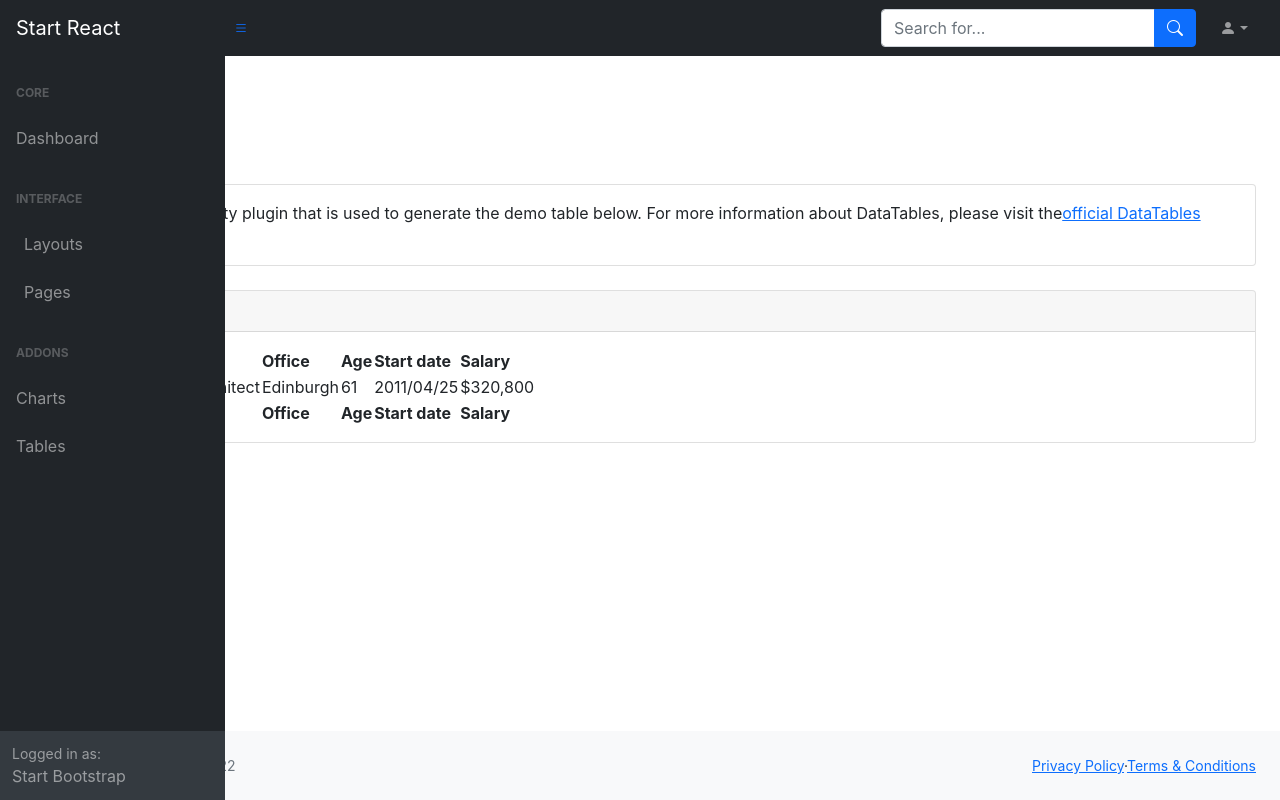
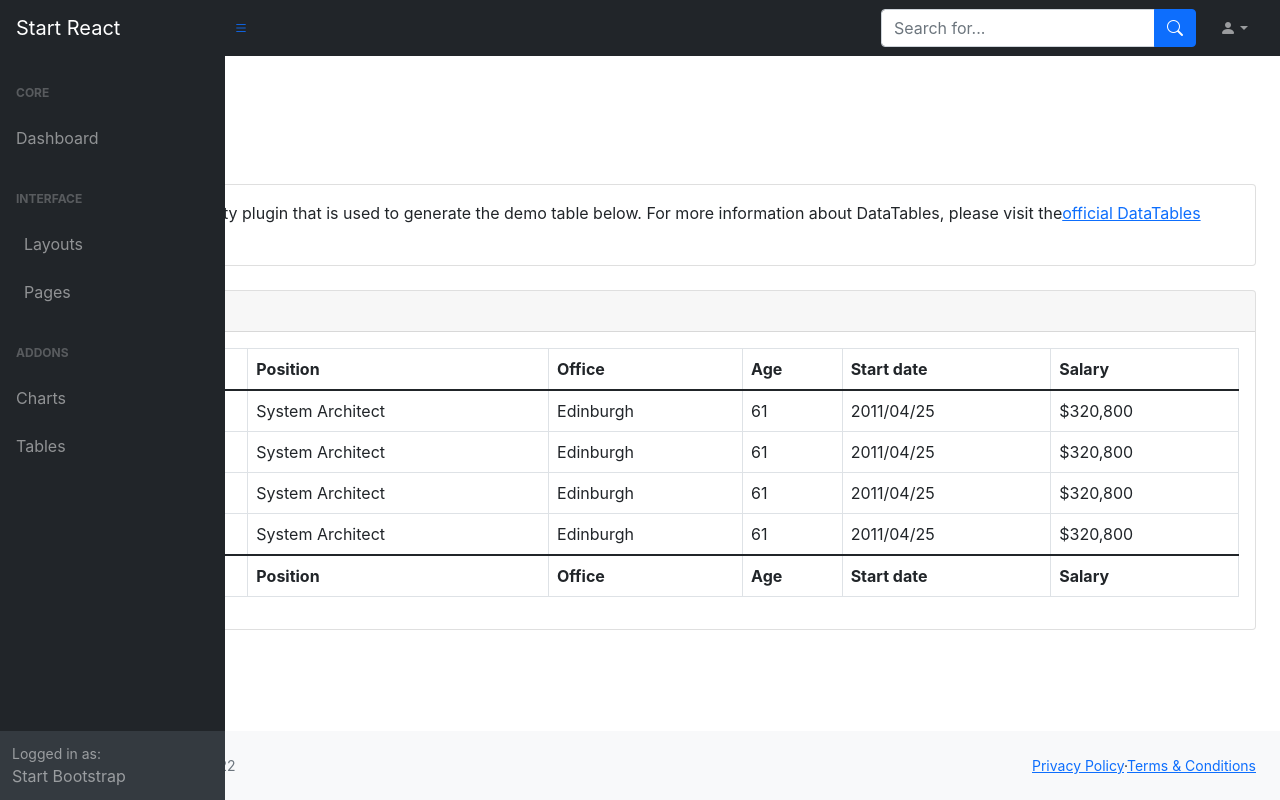
Before and after one commit to Noums26/hei-td00-el1-pt2-react, a React (Create React App) app: page / in a window 1280 px wide. Built offline with nearby package versions, Linux system fonts and the light colour scheme; the HTML template or start-up script is replaced by a standard one.

Commit message:
feat: ajout dataTable

```diff
--- /dev/null
+++ b/src/components/DataTable.js
@@ -0,0 +1,47 @@
+import React from 'react';
+
+export const DataTableHeader = ({title}) => {
+    return (
+        <>
+            <thead>
+                <tr>
+                    {title.map(item => {return <th key={item}>{item}</th>})}
+                </tr>
+            </thead>
+            <tfoot>
+                <tr>
+                    {title.map(item => {return <th key={item}>{item}</th>})}
+                </tr>
+            </tfoot>
+        </>
+    )
+}
+
+export const DataTableBody = ({children}) => {
+    return (
+        <tbody>
+            {children}
+        </tbody>
+    )
+}
+
+export const DataTableCell = ({item}) => {
+    const title = Object.keys(item);
+    return (
+        <tr>
+            {title.map((e) => {
+                return <td>{item[`${e}`]}</td>
+            })}
+        </tr>
+    )
+}
+
+const DataTable = ({children}) => {
+    return (
+        <table id="datatablesSimple" className="table table-bordered">
+            {children}
+        </table>
+    );
+};
+
+export default DataTable;
--- /dev/null
+++ b/src/components/data.js
@@ -0,0 +1,34 @@
+export let data = [
+    {
+        'Name': 'TigerNixon',
+        'Position': 'System Architect',
+        'Office': 'Edinburgh',
+        'Age': 61,
+        'Start date': '2011/04/25',
+        'Salary': '$320,800'
+    },
+    {
+        'Name': 'TigerNixon',
+        'Position': 'System Architect',
+        'Office': 'Edinburgh',
+        'Age': 61,
+        'Start date': '2011/04/25',
+        'Salary': '$320,800'
+    },
+    {
+        'Name': 'TigerNixon',
+        'Position': 'System Architect',
+        'Office': 'Edinburgh',
+        'Age': 61,
+        'Start date': '2011/04/25',
+        'Salary': '$320,800'
+    },
+    {
+        'Name': 'TigerNixon',
+        'Position': 'System Architect',
+        'Office': 'Edinburgh',
+        'Age': 61,
+        'Start date': '2011/04/25',
+        'Salary': '$320,800'
+    },
+]
--- a/src/pages/Table.js
+++ b/src/pages/Table.js
@@ -1,5 +1,7 @@
 import React from 'react';
 import SideNav from '../components/SideNav';
+import {data} from '../components/data'
+import DataTable, { DataTableBody, DataTableCell, DataTableHeader } from '../components/DataTable';
 
 const Table = () => {
     return (
@@ -29,38 +31,17 @@ const Table = () => {
                                 DataTable Example
                             </div>
                             <div className="card-body">
-                                <table id="datatablesSimple">
-                                    <thead>
-                                        <tr>
-                                            <th>Name</th>
-                                            <th>Position</th>
-                                            <th>Office</th>
-                                            <th>Age</th>
-                                            <th>Start date</th>
-                                            <th>Salary</th>
-                                        </tr>
-                                    </thead>
-                                    <tfoot>
-                                        <tr>
-                                            <th>Name</th>
-                                            <th>Position</th>
-                                            <th>Office</th>
-                                            <th>Age</th>
-                                            <th>Start date</th>
-                                            <th>Salary</th>
-                                        </tr>
-                                    </tfoot>
-                                    <tbody>
-                                        <tr>
-                                            <td>Tiger Nixon</td>
-                                            <td>System Architect</td>
-                                            <td>Edinburgh</td>
-                                            <td>61</td>
-                                            <td>2011/04/25</td>
-                                            <td>$320,800</td>
-                                        </tr>
-                                    </tbody>
-                                </table>
+                                <DataTable>
+
+                                    <DataTableHeader title={Object.keys(data[0])} />
+
+                                    <DataTableBody>
+                                        {data.map(item => {
+                                            return <DataTableCell item={item} />
+                                        })}
+                                    </DataTableBody>
+
+                                </DataTable>
                             </div>
                         </div>
                     </div>
```
